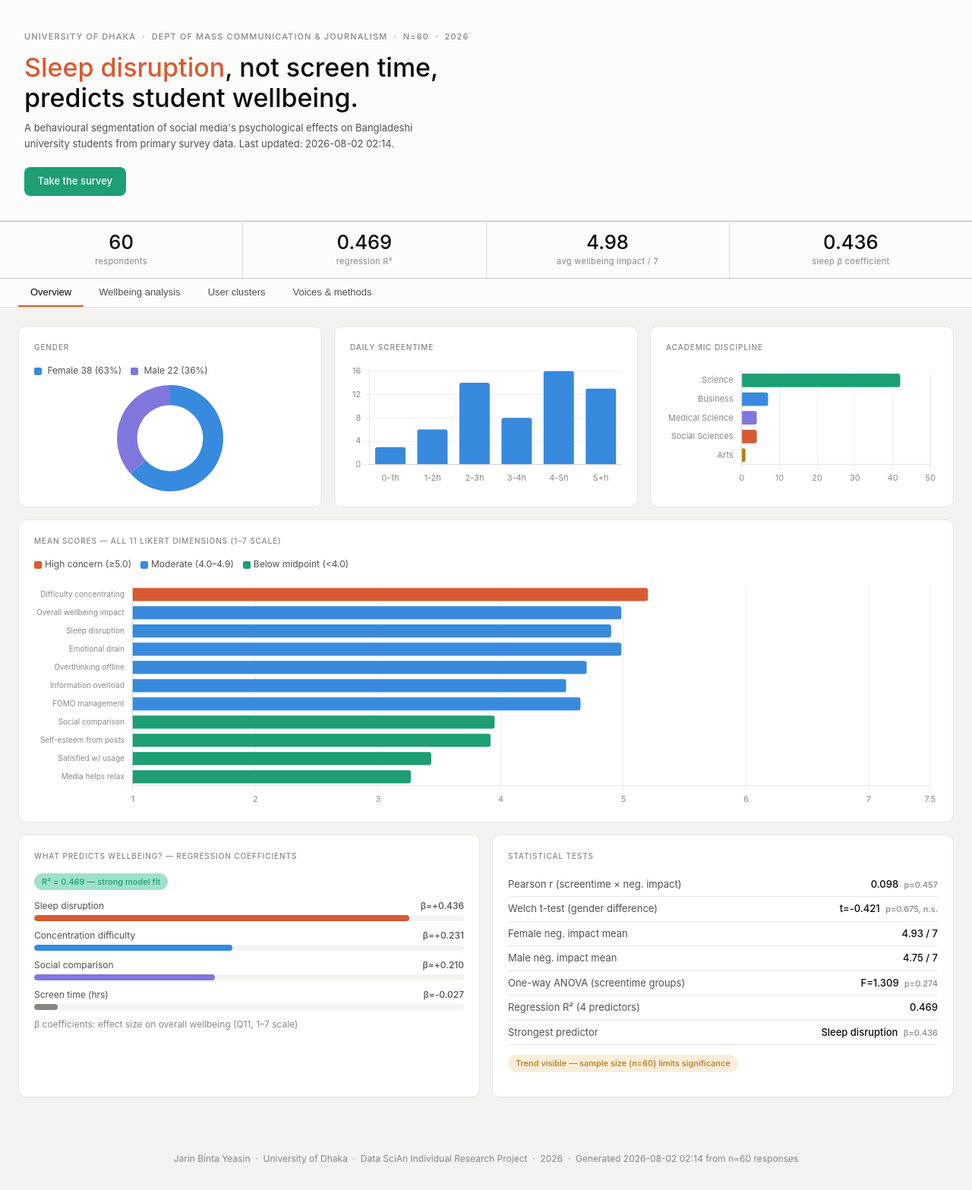
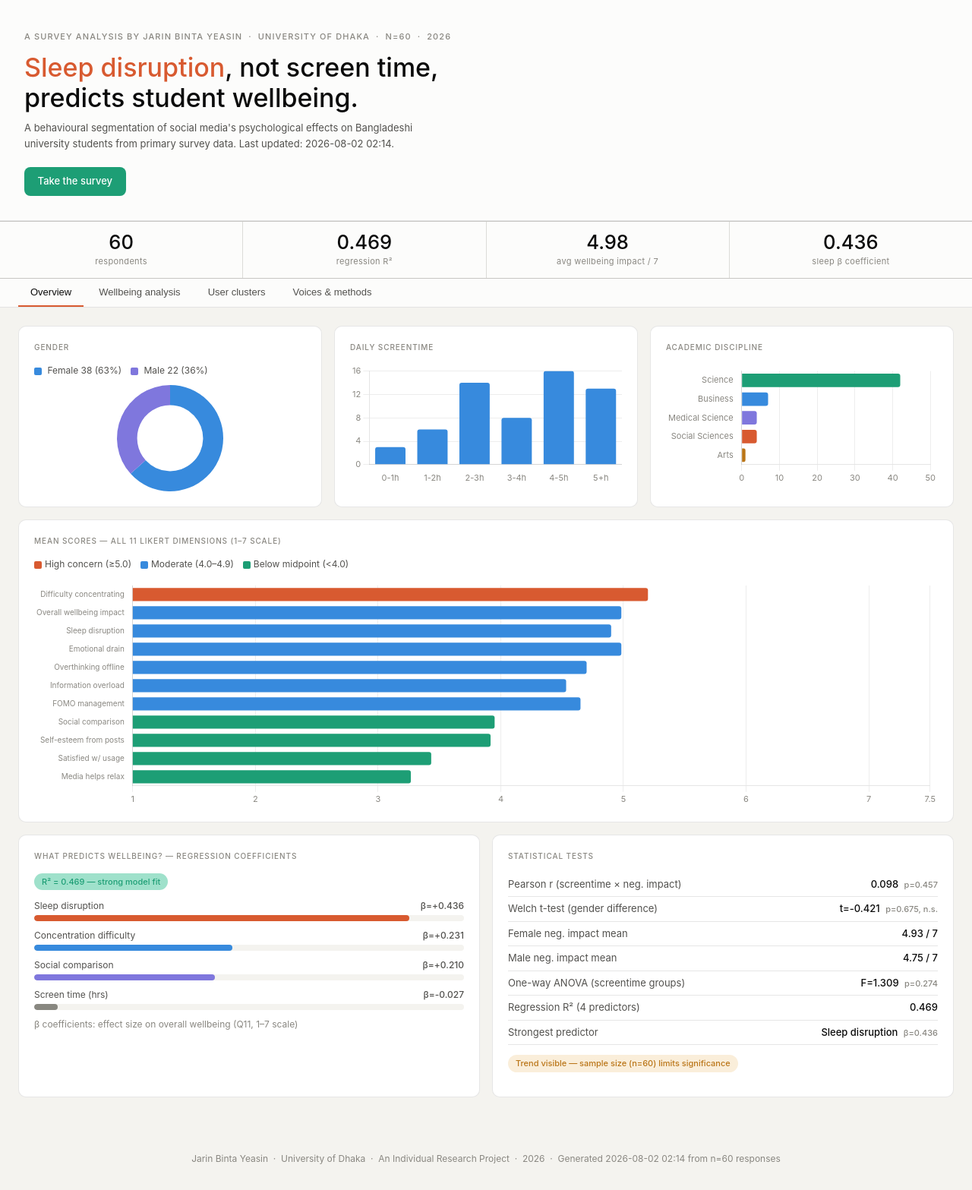
Before and after one commit to jarinyeasin/media-usage-wellbeing-survey, a plain HTML site: page index.html in a window 1280 px wide. Shown: the whole page at 76% size. Drawn offline with nearby package versions, Linux system fonts and the light colour scheme.

Commit message:
Minor Changes

```diff
--- a/index.html
+++ b/index.html
@@ -113,7 +113,7 @@ footer{text-align:center;font-size:12px;color:var(--ink3);padding:2rem}
 
 <div class="hero">
   <div class="hero-eyebrow">
-    University of Dhaka &nbsp;·&nbsp; Dept of Mass Communication &amp; Journalism
+    A survey analysis by Jarin Binta Yeasin &nbsp;·&nbsp; University of Dhaka
     &nbsp;·&nbsp; n=60 &nbsp;·&nbsp; 2026
   </div>
   <div class="hero-headline">
@@ -471,7 +471,7 @@ footer{text-align:center;font-size:12px;color:var(--ink3);padding:2rem}
 
 <footer>
   Jarin Binta Yeasin &nbsp;&middot;&nbsp; University of Dhaka
-  &nbsp;&middot;&nbsp; Data SciAn Individual Research Project &nbsp;&middot;&nbsp; 2026
+  &nbsp;&middot;&nbsp; An Individual Research Project &nbsp;&middot;&nbsp; 2026
   &nbsp;&middot;&nbsp; Generated 2026-08-02 02:14 from n=60 responses
 </footer>
 
```
